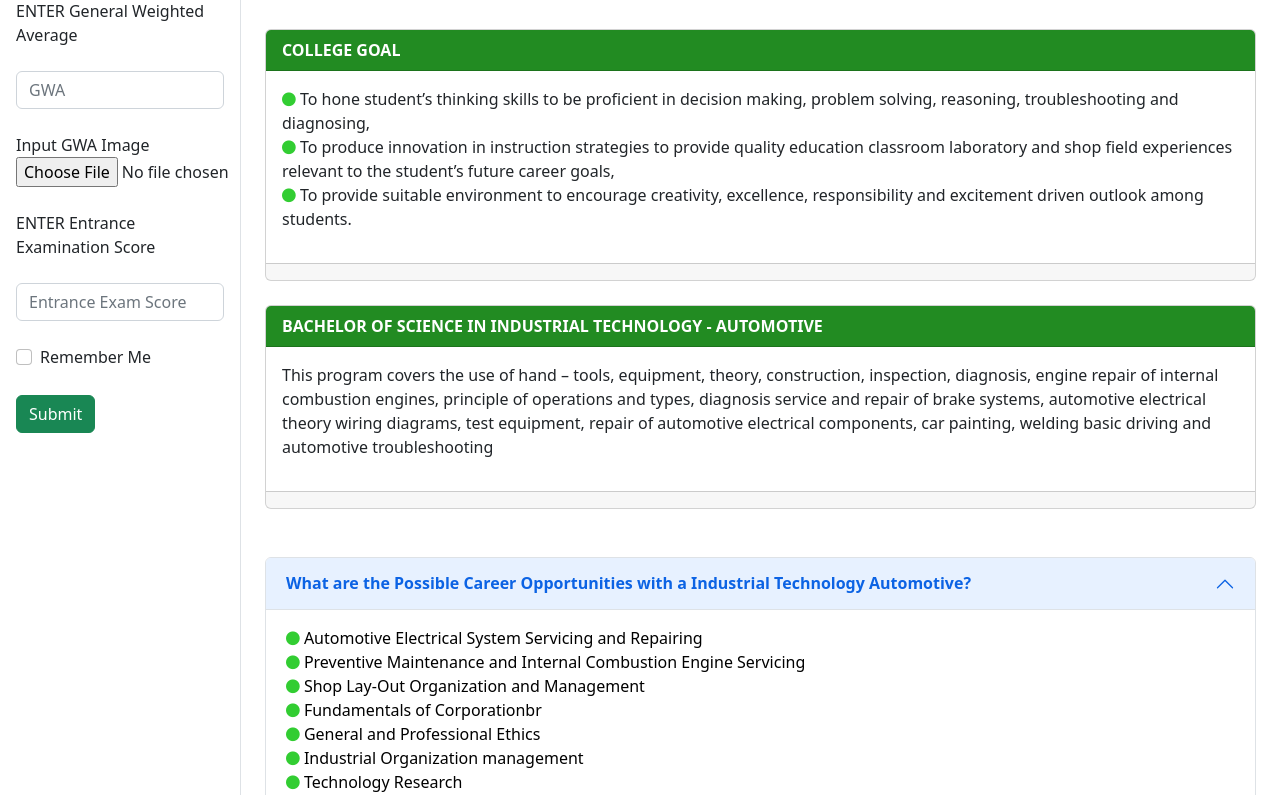
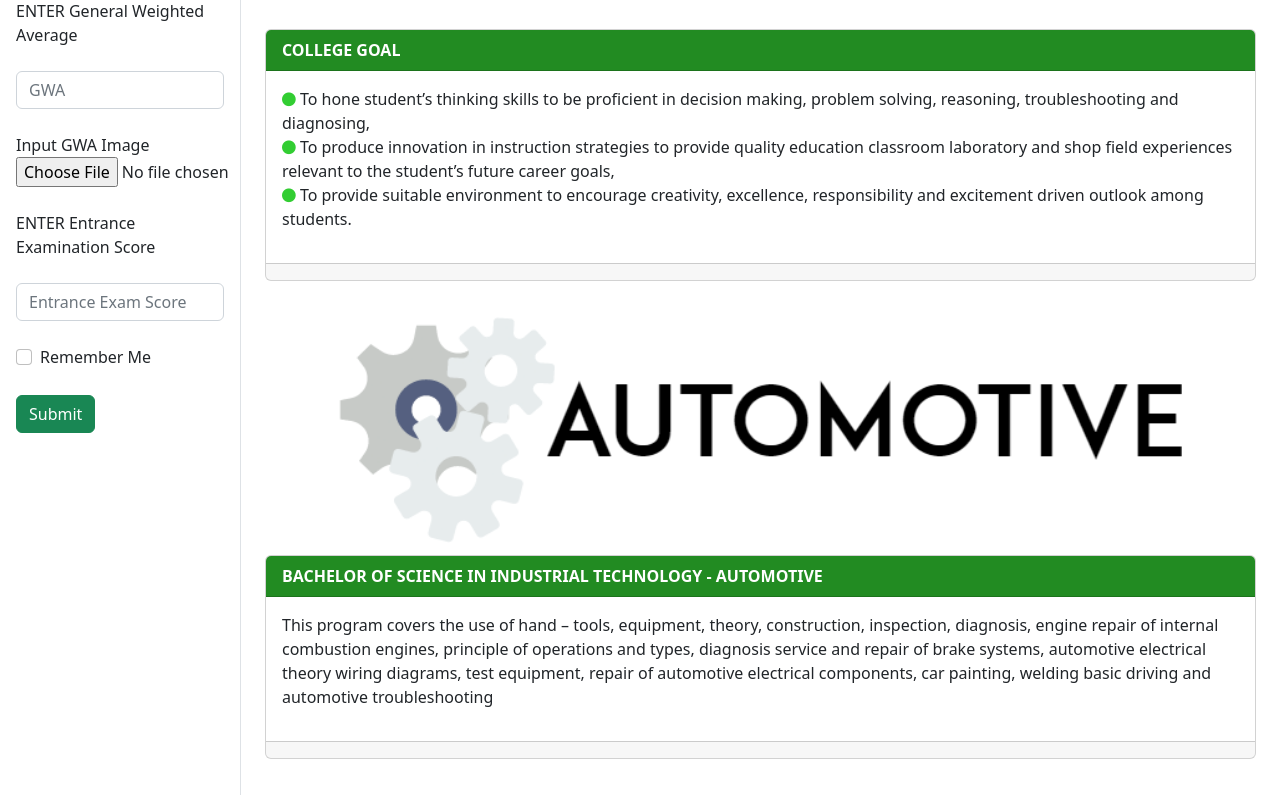
Before and after one commit to rodolfotacang/ISUWebsite, a PHP site: page / in a window 1280 px wide. Shown: the part 339-1134 px from the top of the page. Run offline with PHP 8.4, Linux system fonts and the light colour scheme; some libraries are stand-ins or nearby versions.

Commit message:
added image

```diff
--- a/Index.html
+++ b/Index.html
@@ -222,9 +222,15 @@
                                 <div class="card-footer text-muted">
                                        <!--empty footer-->
                                 </div>
-                              </div>
+                            </div>
                               <br>
 
+                                <div class="jumbotron jumbotron-fluid" id="polytechnicAuto">
+                                    <div class="container">
+                                        <center> <img class="img_autobanner" src="assets/img/AUTO.png" style="width:100%;" alt=""> </center>
+
+                                    </div>
+                                </div>
 
                             <div class="card col-sm12 col-md-12 col-lg-12">
                                 <div class="card-header">
--- a/css/styles.css
+++ b/css/styles.css
@@ -67,9 +67,20 @@ body.sb-sidenav-toggled #wrapper #sidebar-wrapper {
 }
 
 
-/* font that i want for the title */
-@font-face {
-  font-family: "fntfce";
-  src: url("/fonts/gear-webfont.woff2") format("woff2"),
-       url("/fonts/gear-webfont.woff") format("woff");
+/* for the image of automotive content */
+
+@media only screen and (min-width: 600px) {
+
+
+  .img_autobanner{
+    height:250px;
+  }
 }
+
+@media only screen and (max-width: 1080px) {
+
+  .img_autobanner{
+    height:100px;
+  }
+
+}
```
Also changed, not shown: assets/img/AUTO.png (added), assets/img/auto jpg.jpg (added), assets/img/onlinelogomaker-083022-1607-1264-2000-transparent.png (added).
